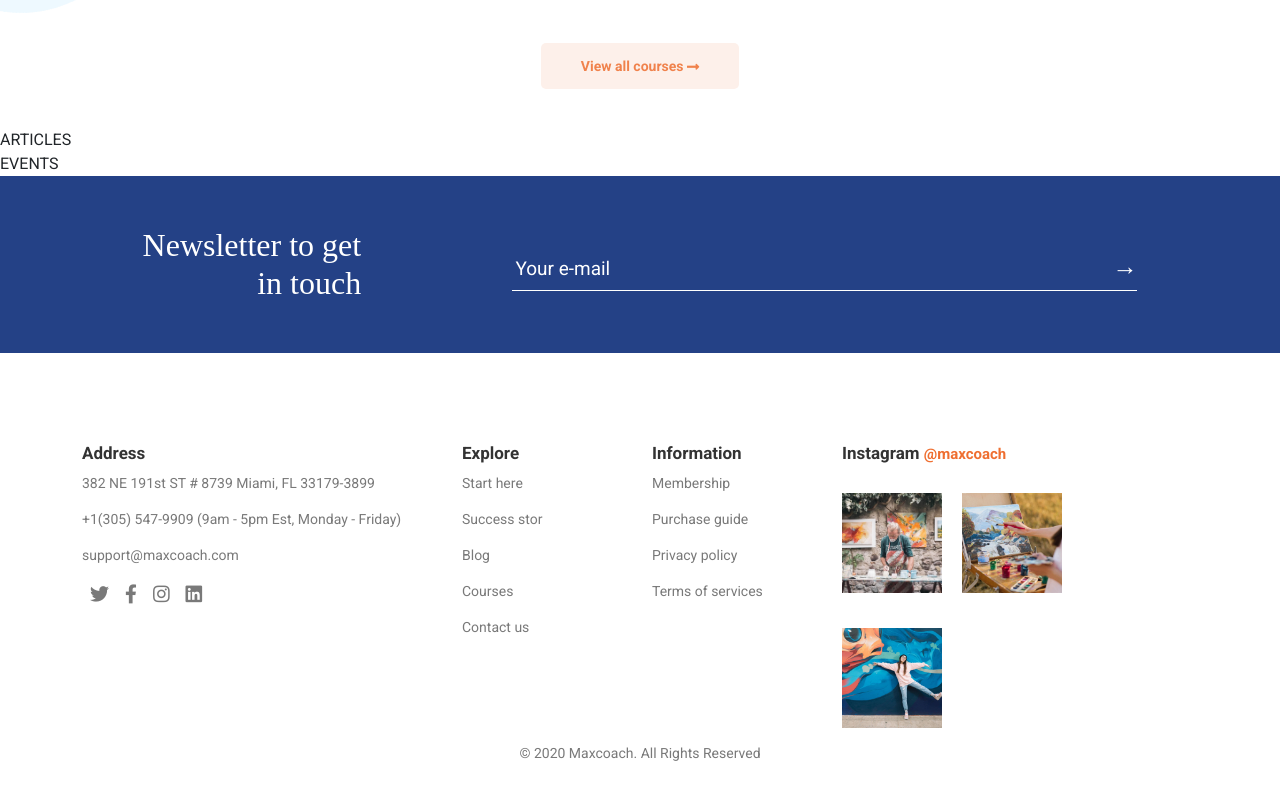
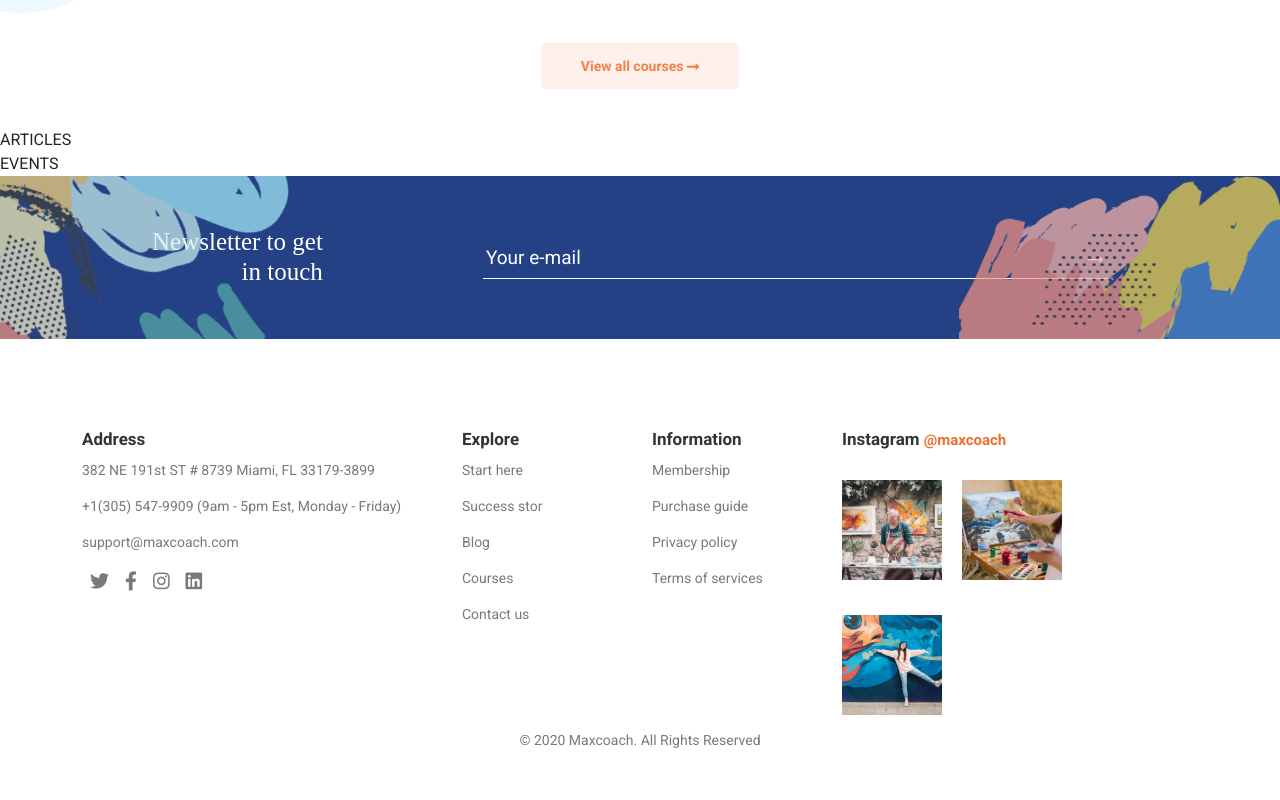
Before and after one commit to AndreaCasentini93/proj-html-vuejs, a Vue app: page / in a window 1280 px wide. Shown: the part 3844-4644 px from the top of the page. Built offline with nearby package versions, Linux system fonts and the light colour scheme; a small style sheet from the web is missing; a web font is replaced by a local one.

Commit message:
Newsletter Complete

```diff
--- a/src/components/Newsletter.vue
+++ b/src/components/Newsletter.vue
@@ -1,5 +1,11 @@
 <template>
-    <section>
+    <section class="position-relative">
+        <!-- DECORATIONS -->
+        <img class="color_1" src="../assets/images/artist-shape-color-paint-top-left.png" alt="color_1">
+        <img class="color_2" src="../assets/images/artist-shape-color-paint-bottom-right.png" alt="color_2">
+        <!-- /DECORATIONS -->
+
+        <!-- ENTER EMAIL -->
         <div class="container d-flex justify-content-around align-items-center flex-wrap">
             <div class="d-flex align-items-center text-end">
                 <h2>Newsletter to get<br>in touch</h2>
@@ -12,6 +18,7 @@
                 </div>
             </form>
         </div>
+        <!-- /ENTER EMAIL -->
     </section>
 </template>
 
@@ -46,19 +53,34 @@ export default {
     @import '../assets/style/mixins.scss';
 
     section {
-        padding: 50px 0;
+        padding: 40px 0;
         color: #FFFFFF;
         background-color: $bg-newsletter;
+        z-index: -1;
+
+        & > img {
+            position: absolute;
+            height: 100%;
+        }
+
+        .color_1 {
+            top: 0;
+            left: 0;
+        }
+        .color_2 {
+            top: 0;
+            right: 0;
+        }
 
         h2 {
             margin: unset;
+            font-size: 25px;
             font-family: $newsletter-font;
         }
 
         form {
             padding: 1px 0;
-            margin-top: 10px;
-            margin-left: 30px;
+            margin: 20px;
             border-bottom: 1px solid #FFFFFF;
 
             .error {
@@ -100,6 +122,10 @@ export default {
             width: 200px !important;
         }
 
+        section > img {
+            display: none !important;
+        }
+
     }
     @media screen and (max-width: 404px) {
 
```
